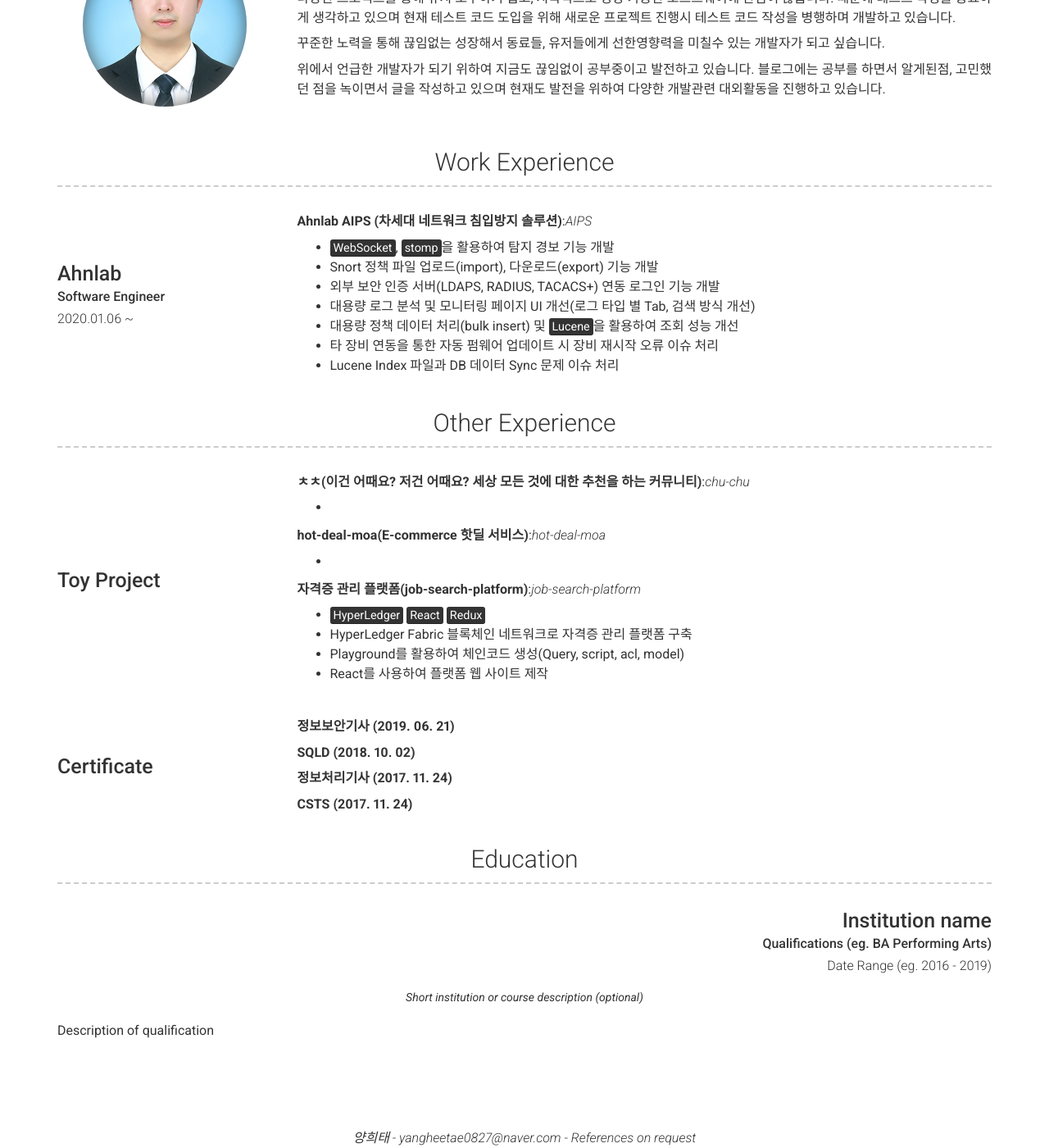
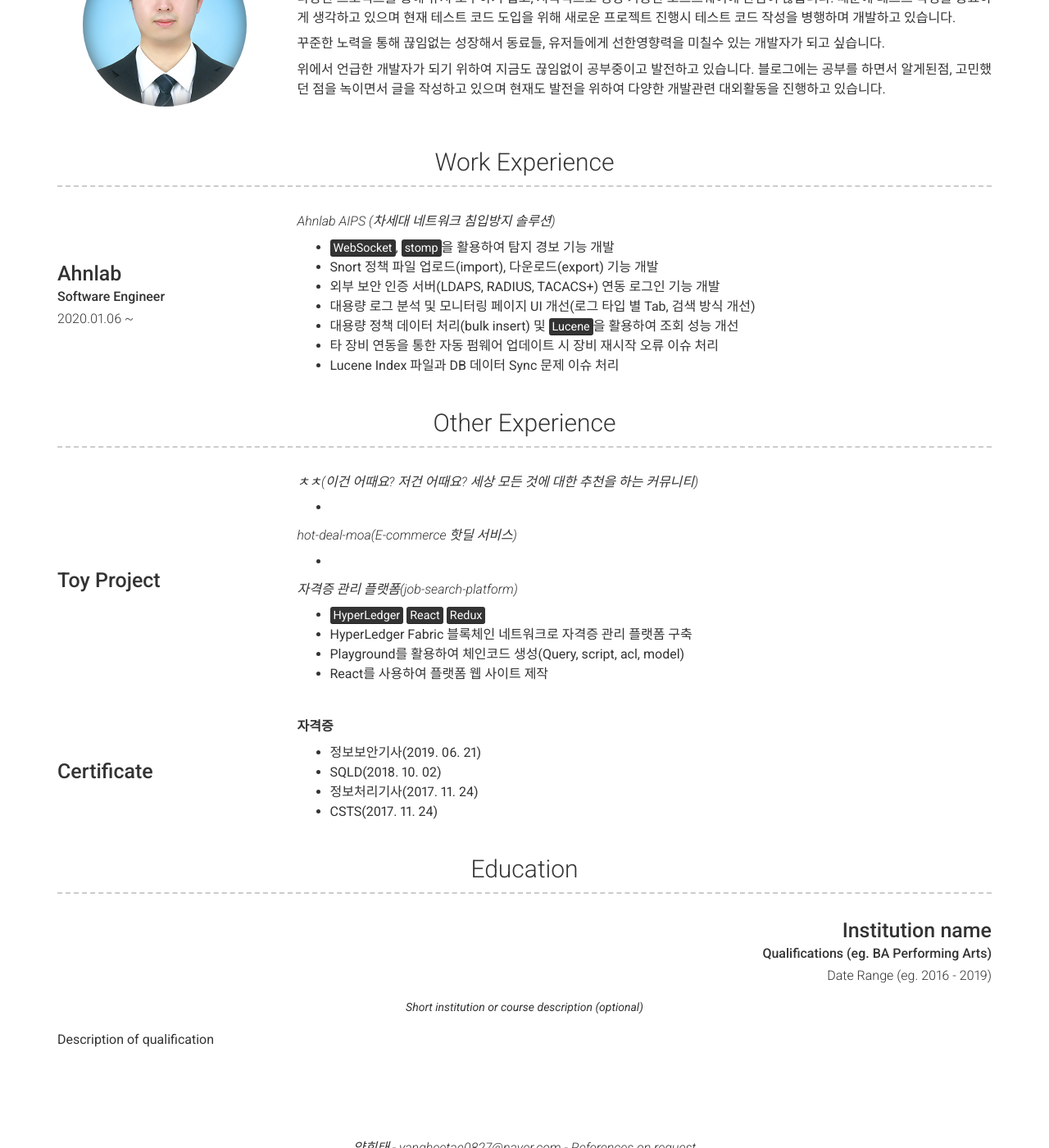
Before and after one commit to yht0827/resume, a Jekyll site: the page built from index.md, in a window 1280 px wide and 1400 px high, scrolled down 406 px. Shown: the whole window at 82% size. Built offline with Jekyll 4.4.1, drawn with Linux system fonts in a browser that asks for light colours; nearby versions of some CDN libraries.

Commit message:
-- 이력서 추가

```diff
--- a/_config.yml
+++ b/_config.yml
@@ -51,7 +51,7 @@ content:
         sub_title: Software Engineer
         caption: 2020.01.06 ~
         description: | # this will include new lines to allow paragraphs
-          **Ahnlab AIPS (차세대 네트워크 침입방지 솔루션)**:<a href="https://www.ahnlab.com/kr/site/product/productView.do?prodSeq=131" target="_blank" style="color: inherit;font-style: italic;font-weight: 300;">AIPS</a>
+          **<a href="https://www.ahnlab.com/kr/site/product/productView.do?prodSeq=131" target="_blank" style="color: inherit;font-style: italic;font-weight: 300;">Ahnlab AIPS (차세대 네트워크 침입방지 솔루션)</a>**
           - <mark>WebSocket</mark>, <mark>stomp</mark>을 활용하여 탐지 경보 기능 개발
           - Snort 정책 파일 업로드(import), 다운로드(export) 기능 개발
           - 외부 보안 인증 서버(LDAPS, RADIUS, TACACS+) 연동 로그인 기능 개발
@@ -66,13 +66,13 @@ content:
       - layout: top-left
         title: Toy Project
         description: | # this will include new lines to allow paragraphs
-          **ㅊㅊ(이건 어때요? 저건 어때요? 세상 모든 것에 대한 추천을 하는 커뮤니티)**:<a href="https://github.com/f-lab-edu/chu-chu" target="_blank" style="color: inherit;font-style: italic;font-weight: 300;">chu-chu</a>
+          **<a href="https://github.com/f-lab-edu/chu-chu" target="_blank" style="color: inherit;font-style: italic;font-weight: 300;">ㅊㅊ(이건 어때요? 저건 어때요? 세상 모든 것에 대한 추천을 하는 커뮤니티)</a>**
            -
 
-          **hot-deal-moa(E-commerce 핫딜 서비스)**:<a href="https://github.com/f-lab-edu/hot-deal-moa" target="_blank" style="color: inherit;font-style: italic;font-weight: 300;">hot-deal-moa</a>
+          **<a href="https://github.com/f-lab-edu/hot-deal-moa" target="_blank" style="color: inherit;font-style: italic;font-weight: 300;">hot-deal-moa(E-commerce 핫딜 서비스)</a>**
            -
 
-          **자격증 관리 플랫폼(job-search-platform)**:<a href="https://github.com/yht0827/JobSearchPlatform" target="_blank" style="color: inherit;font-style: italic;font-weight: 300;">job-search-platform</a>
+          **<a href="https://github.com/yht0827/JobSearchPlatform" target="_blank" style="color: inherit;font-style: italic;font-weight: 300;">자격증 관리 플랫폼(job-search-platform)</a>**
           - <mark>HyperLedger</mark> <mark>React</mark> <mark>Redux</mark>
           - HyperLedger Fabric 블록체인 네트워크로 자격증 관리 플랫폼 구축
           - Playground를 활용하여 체인코드 생성(Query, script, acl, model)
@@ -81,13 +81,11 @@ content:
       - layout: top-left
         title: Certificate
         description: | # this will include new lines to allow paragraphs
-          **정보보안기사 (2019. 06. 21)**
-
-          **SQLD (2018. 10. 02)**
-
-          **정보처리기사 (2017. 11. 24)**
-
-          **CSTS (2017. 11. 24)**
+          **자격증**
+          - 정보보안기사(2019. 06. 21)
+          - SQLD(2018. 10. 02)
+          - 정보처리기사(2017. 11. 24)
+          - CSTS(2017. 11. 24)
 
   - title: Education
     layout: list
```
